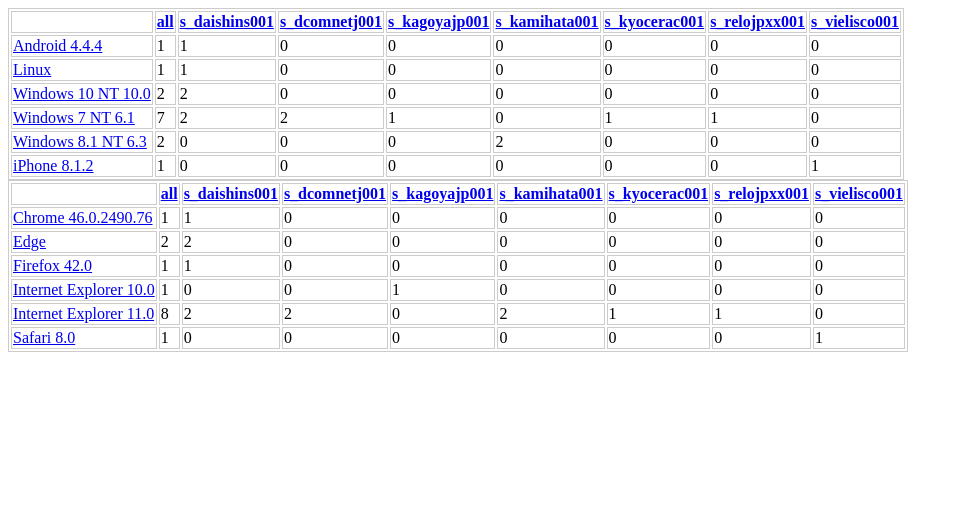
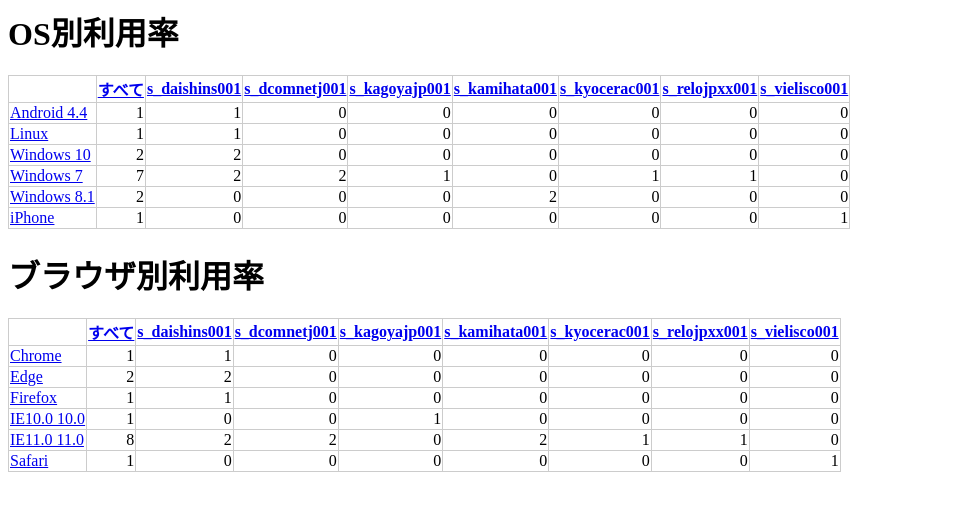
Before and after one commit to eichisanden/visualize_ua, a plain HTML site: page static/index.html in a window 1280 px wide. Shown: the whole page, without its empty margins (0-963 px from the left). Drawn offline with Linux system fonts and the light colour scheme; files that its build step writes are made by us from their sources.

Commit message:
style html

```diff
--- a/static/css/style.css
+++ b/static/css/style.css
@@ -1,3 +1,8 @@
 table, td, th {
-    border: solid 1px #ccc
+    border: solid 1px #ccc;
+    border-collapse: collapse;
 }
+
+td.right{
+    text-align: right;
+}
--- a/static/index.html
+++ b/static/index.html
@@ -1,22 +1,22 @@
-<html lang="ja"><head><meta charset="utf-8"><link rel="stylesheet" href="style.css"></head><body>
+<html lang="ja"><head><meta charset="utf-8"><link rel="stylesheet" href="css/style.css"></head><body>
+<h1>OS別利用率</h1>
 <table>
-<tr><th></th><th><a target="_blank" href="pie.html?target=o_all">all</a></th><th><a target="_blank" href="pie.html?target=o_s_daishins001">s_daishins001</a></th><th><a target="_blank" href="pie.html?target=o_s_dcomnetj001">s_dcomnetj001</a></th><th><a target="_blank" href="pie.html?target=o_s_kagoyajp001">s_kagoyajp001</a></th><th><a target="_blank" href="pie.html?target=o_s_kamihata001">s_kamihata001</a></th><th><a target="_blank" href="pie.html?target=o_s_kyocerac001">s_kyocerac001</a></th><th><a target="_blank" href="pie.html?target=o_s_relojpxx001">s_relojpxx001</a></th><th><a target="_blank" href="pie.html?target=o_s_vielisco001">s_vielisco001</a></th></tr>
-<tr><td><a target="_blank" href="pie.html?target=o_Android 4.4.4">Android 4.4.4</a></td><td>1</td><td>1</td><td>0</td><td>0</td><td>0</td><td>0</td><td>0</td><td>0</td></tr>
-<tr><td><a target="_blank" href="pie.html?target=o_Linux">Linux</a></td><td>1</td><td>1</td><td>0</td><td>0</td><td>0</td><td>0</td><td>0</td><td>0</td></tr>
-<tr><td><a target="_blank" href="pie.html?target=o_Windows 10 NT 10.0">Windows 10 NT 10.0</a></td><td>2</td><td>2</td><td>0</td><td>0</td><td>0</td><td>0</td><td>0</td><td>0</td></tr>
-<tr><td><a target="_blank" href="pie.html?target=o_Windows 7 NT 6.1">Windows 7 NT 6.1</a></td><td>7</td><td>2</td><td>2</td><td>1</td><td>0</td><td>1</td><td>1</td><td>0</td></tr>
-<tr><td><a target="_blank" href="pie.html?target=o_Windows 8.1 NT 6.3">Windows 8.1 NT 6.3</a></td><td>2</td><td>0</td><td>0</td><td>0</td><td>2</td><td>0</td><td>0</td><td>0</td></tr>
-<tr><td><a target="_blank" href="pie.html?target=o_iPhone 8.1.2">iPhone 8.1.2</a></td><td>1</td><td>0</td><td>0</td><td>0</td><td>0</td><td>0</td><td>0</td><td>1</td></tr>
+<tr><th></th><th><a target="_blank" href="pie.html?target=o_all">すべて</a></th><th><a target="_blank" href="pie.html?target=o_s_daishins001">s_daishins001</a></th><th><a target="_blank" href="pie.html?target=o_s_dcomnetj001">s_dcomnetj001</a></th><th><a target="_blank" href="pie.html?target=o_s_kagoyajp001">s_kagoyajp001</a></th><th><a target="_blank" href="pie.html?target=o_s_kamihata001">s_kamihata001</a></th><th><a target="_blank" href="pie.html?target=o_s_kyocerac001">s_kyocerac001</a></th><th><a target="_blank" href="pie.html?target=o_s_relojpxx001">s_relojpxx001</a></th><th><a target="_blank" href="pie.html?target=o_s_vielisco001">s_vielisco001</a></th></tr>
+<tr><td><a target="_blank" href="pie.html?target=o_Android 4.4">Android 4.4</a></td><td class="right">1</td><td class="right">1</td><td class="right">0</td><td class="right">0</td><td class="right">0</td><td class="right">0</td><td class="right">0</td><td class="right">0</td></tr>
+<tr><td><a target="_blank" href="pie.html?target=o_Linux">Linux</a></td><td class="right">1</td><td class="right">1</td><td class="right">0</td><td class="right">0</td><td class="right">0</td><td class="right">0</td><td class="right">0</td><td class="right">0</td></tr>
+<tr><td><a target="_blank" href="pie.html?target=o_Windows 10">Windows 10</a></td><td class="right">2</td><td class="right">2</td><td class="right">0</td><td class="right">0</td><td class="right">0</td><td class="right">0</td><td class="right">0</td><td class="right">0</td></tr>
+<tr><td><a target="_blank" href="pie.html?target=o_Windows 7">Windows 7</a></td><td class="right">7</td><td class="right">2</td><td class="right">2</td><td class="right">1</td><td class="right">0</td><td class="right">1</td><td class="right">1</td><td class="right">0</td></tr>
+<tr><td><a target="_blank" href="pie.html?target=o_Windows 8.1">Windows 8.1</a></td><td class="right">2</td><td class="right">0</td><td class="right">0</td><td class="right">0</td><td class="right">2</td><td class="right">0</td><td class="right">0</td><td class="right">0</td></tr>
+<tr><td><a target="_blank" href="pie.html?target=o_iPhone">iPhone</a></td><td class="right">1</td><td class="right">0</td><td class="right">0</td><td class="right">0</td><td class="right">0</td><td class="right">0</td><td class="right">0</td><td class="right">1</td></tr>
+</table>
+<h1>ブラウザ別利用率</h1>
+<table>
+<tr><th></th><th><a target="_blank" href="pie.html?target=b_all">すべて</a></th><th><a target="_blank" href="pie.html?target=b_s_daishins001">s_daishins001</a></th><th><a target="_blank" href="pie.html?target=b_s_dcomnetj001">s_dcomnetj001</a></th><th><a target="_blank" href="pie.html?target=b_s_kagoyajp001">s_kagoyajp001</a></th><th><a target="_blank" href="pie.html?target=b_s_kamihata001">s_kamihata001</a></th><th><a target="_blank" href="pie.html?target=b_s_kyocerac001">s_kyocerac001</a></th><th><a target="_blank" href="pie.html?target=b_s_relojpxx001">s_relojpxx001</a></th><th><a target="_blank" href="pie.html?target=b_s_vielisco001">s_vielisco001</a></th></tr>
+<tr><td><a target="_blank" href="pie.html?target=b_Chrome">Chrome</a></td><td class="right">1</td><td class="right">1</td><td class="right">0</td><td class="right">0</td><td class="right">0</td><td class="right">0</td><td class="right">0</td><td class="right">0</td></tr>
+<tr><td><a target="_blank" href="pie.html?target=b_Edge">Edge</a></td><td class="right">2</td><td class="right">2</td><td class="right">0</td><td class="right">0</td><td class="right">0</td><td class="right">0</td><td class="right">0</td><td class="right">0</td></tr>
+<tr><td><a target="_blank" href="pie.html?target=b_Firefox">Firefox</a></td><td class="right">1</td><td class="right">1</td><td class="right">0</td><td class="right">0</td><td class="right">0</td><td class="right">0</td><td class="right">0</td><td class="right">0</td></tr>
+<tr><td><a target="_blank" href="pie.html?target=b_IE10.0 10.0">IE10.0 10.0</a></td><td class="right">1</td><td class="right">0</td><td class="right">0</td><td class="right">1</td><td class="right">0</td><td class="right">0</td><td class="right">0</td><td class="right">0</td></tr>
+<tr><td><a target="_blank" href="pie.html?target=b_IE11.0 11.0">IE11.0 11.0</a></td><td class="right">8</td><td class="right">2</td><td class="right">2</td><td class="right">0</td><td class="right">2</td><td class="right">1</td><td class="right">1</td><td class="right">0</td></tr>
+<tr><td><a target="_blank" href="pie.html?target=b_Safari">Safari</a></td><td class="right">1</td><td class="right">0</td><td class="right">0</td><td class="right">0</td><td class="right">0</td><td class="right">0</td><td class="right">0</td><td class="right">1</td></tr>
 </table>
 </body></html>
-<html lang="ja"><head><meta charset="utf-8"><link rel="stylesheet" href="css/style.css"></head><body>
-<table>
-<tr><th></th><th><a target="_blank" href="pie.html?target=b_all">all</a></th><th><a target="_blank" href="pie.html?target=b_s_daishins001">s_daishins001</a></th><th><a target="_blank" href="pie.html?target=b_s_dcomnetj001">s_dcomnetj001</a></th><th><a target="_blank" href="pie.html?target=b_s_kagoyajp001">s_kagoyajp001</a></th><th><a target="_blank" href="pie.html?target=b_s_kamihata001">s_kamihata001</a></th><th><a target="_blank" href="pie.html?target=b_s_kyocerac001">s_kyocerac001</a></th><th><a target="_blank" href="pie.html?target=b_s_relojpxx001">s_relojpxx001</a></th><th><a target="_blank" href="pie.html?target=b_s_vielisco001">s_vielisco001</a></th></tr>
-<tr><td><a target="_blank" href="pie.html?target=b_Chrome 46.0.2490.76">Chrome 46.0.2490.76</a></td><td>1</td><td>1</td><td>0</td><td>0</td><td>0</td><td>0</td><td>0</td><td>0</td></tr>
-<tr><td><a target="_blank" href="pie.html?target=b_Edge">Edge</a></td><td>2</td><td>2</td><td>0</td><td>0</td><td>0</td><td>0</td><td>0</td><td>0</td></tr>
-<tr><td><a target="_blank" href="pie.html?target=b_Firefox 42.0">Firefox 42.0</a></td><td>1</td><td>1</td><td>0</td><td>0</td><td>0</td><td>0</td><td>0</td><td>0</td></tr>
-<tr><td><a target="_blank" href="pie.html?target=b_Internet Explorer 10.0">Internet Explorer 10.0</a></td><td>1</td><td>0</td><td>0</td><td>1</td><td>0</td><td>0</td><td>0</td><td>0</td></tr>
-<tr><td><a target="_blank" href="pie.html?target=b_Internet Explorer 11.0">Internet Explorer 11.0</a></td><td>8</td><td>2</td><td>2</td><td>0</td><td>2</td><td>1</td><td>1</td><td>0</td></tr>
-<tr><td><a target="_blank" href="pie.html?target=b_Safari 8.0">Safari 8.0</a></td><td>1</td><td>0</td><td>0</td><td>0</td><td>0</td><td>0</td><td>0</td><td>1</td></tr>
-</table>
-</body></html>
```
Also changed, not shown: 1 other file.
